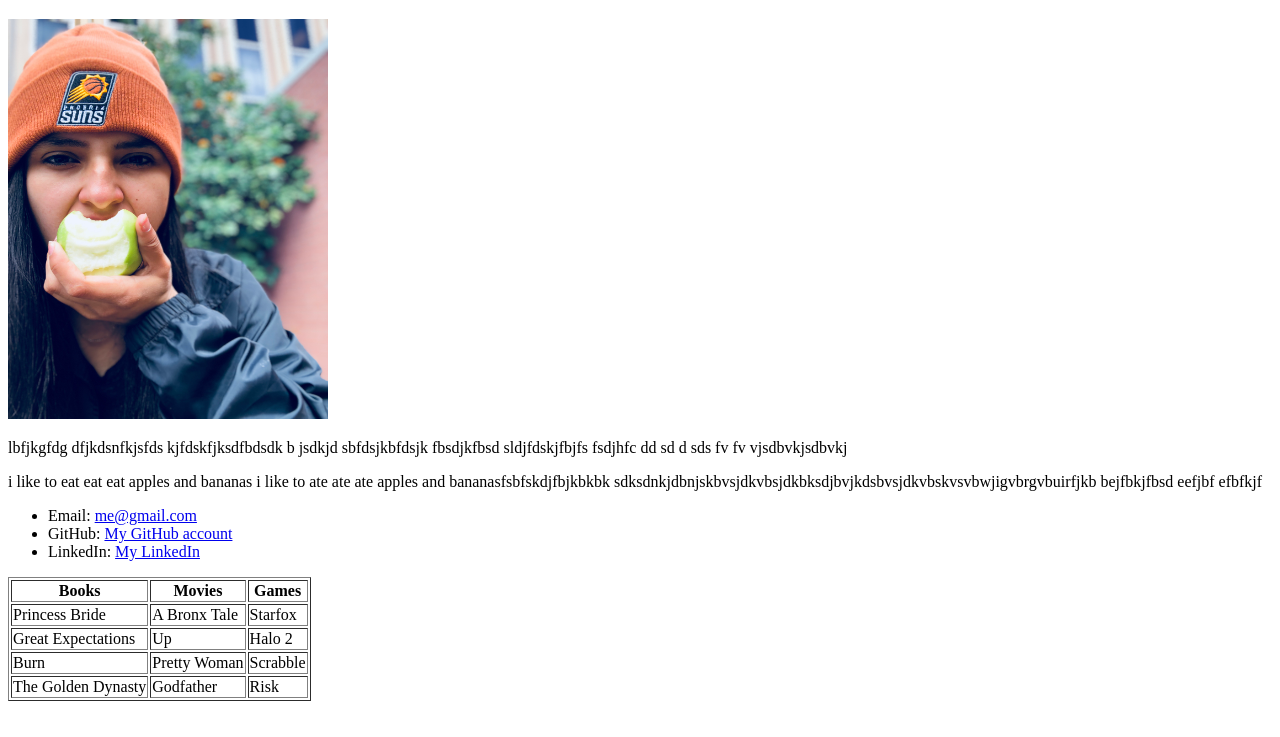
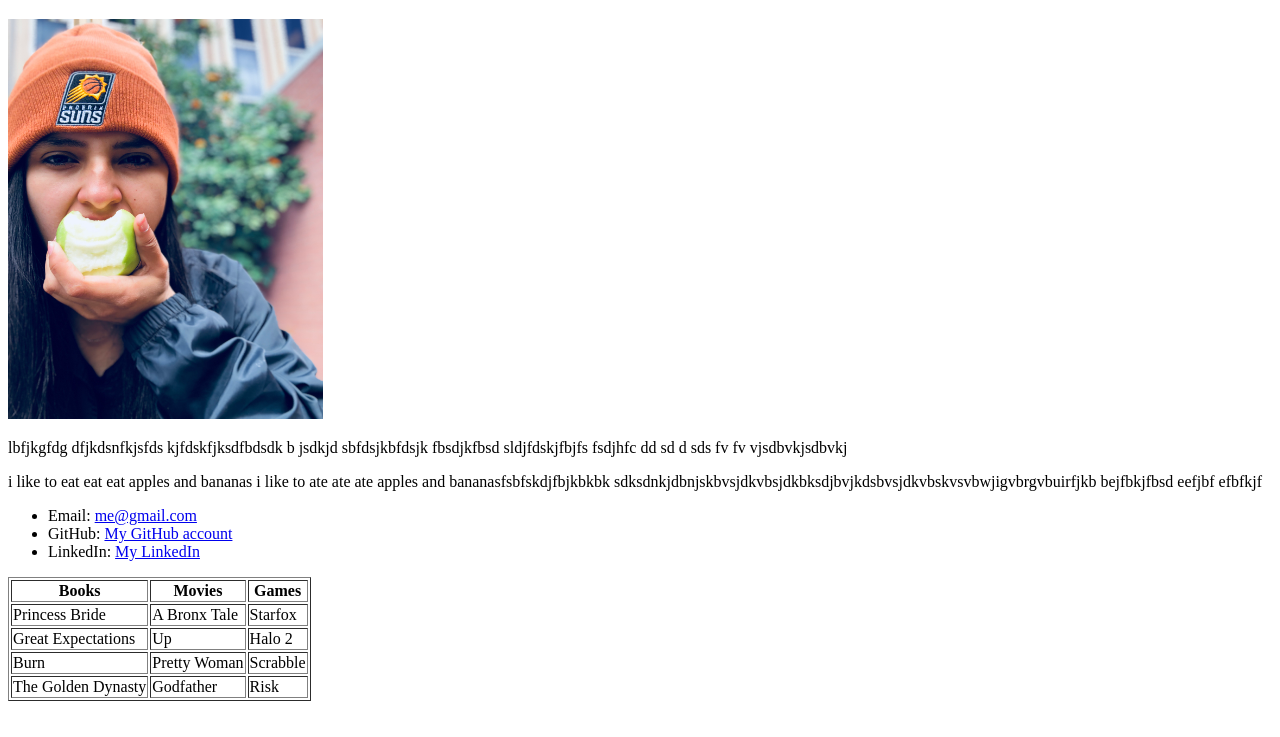
Before and after one commit to NatO120/NatO120.github.io, a plain HTML site: page index.html in a window 1280 px wide. Shown: the part 61-798 px from the top of the page. Drawn offline with Linux system fonts and the light colour scheme.

Commit message:
Add files via upload

```diff
--- a/index.html
+++ b/index.html
@@ -9,7 +9,7 @@
 
 <h1>Natalie Ortiz</h1>
 
-<img src="IMG_0044.jpg" alt="Natalie Ortiz" height="400" width="320">
+<img src="img_0044.jpg" alt="Natalie Ortiz" height="400" width="315">
 
 <p>lbfjkgfdg dfjkdsnfkjsfds kjfdskfjksdfbdsdk b jsdkjd sbfdsjkbfdsjk fbsdjkfbsd
   sldjfdskjfbjfs fsdjhfc  dd sd d sds fv fv vjsdbvkjsdbvkj
```
